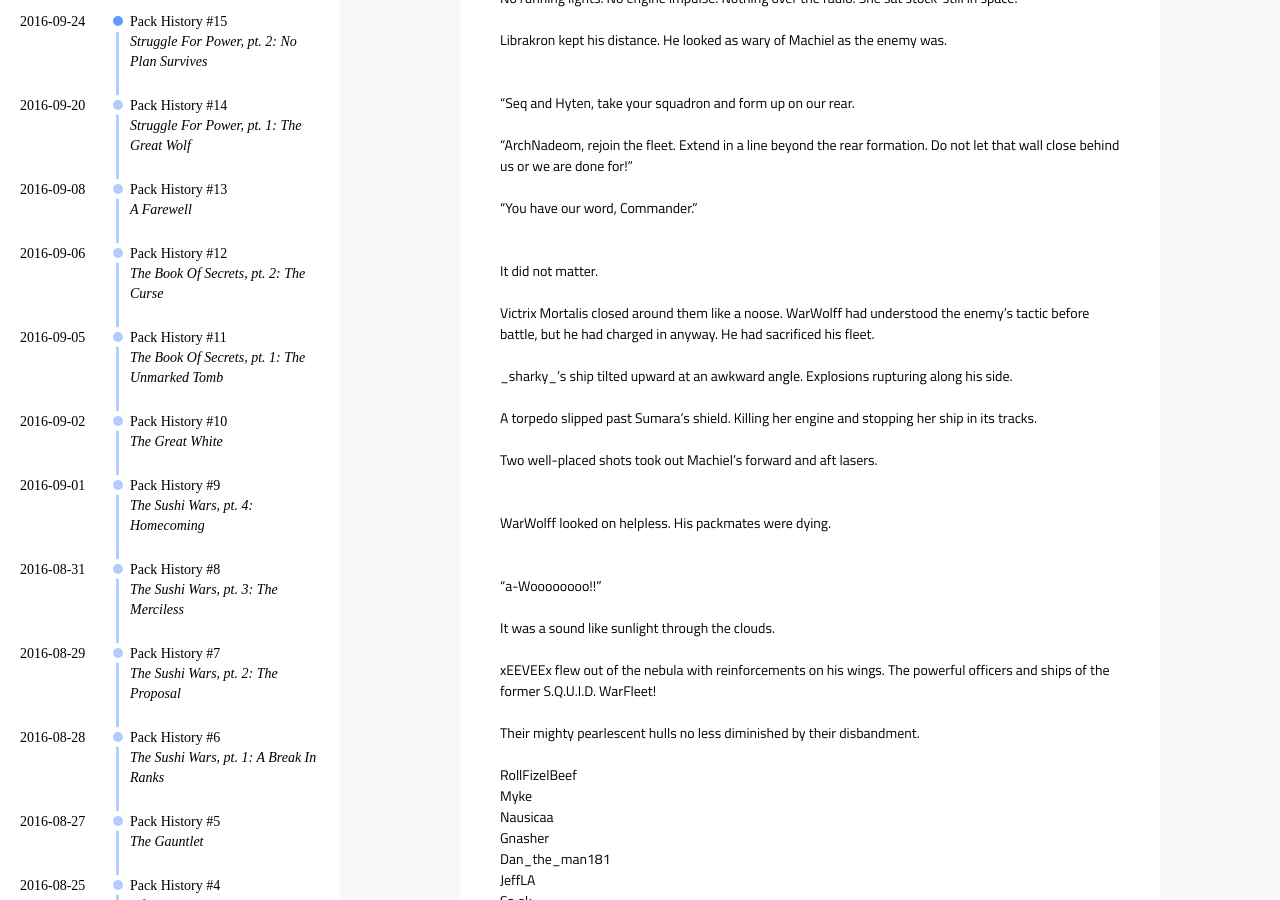
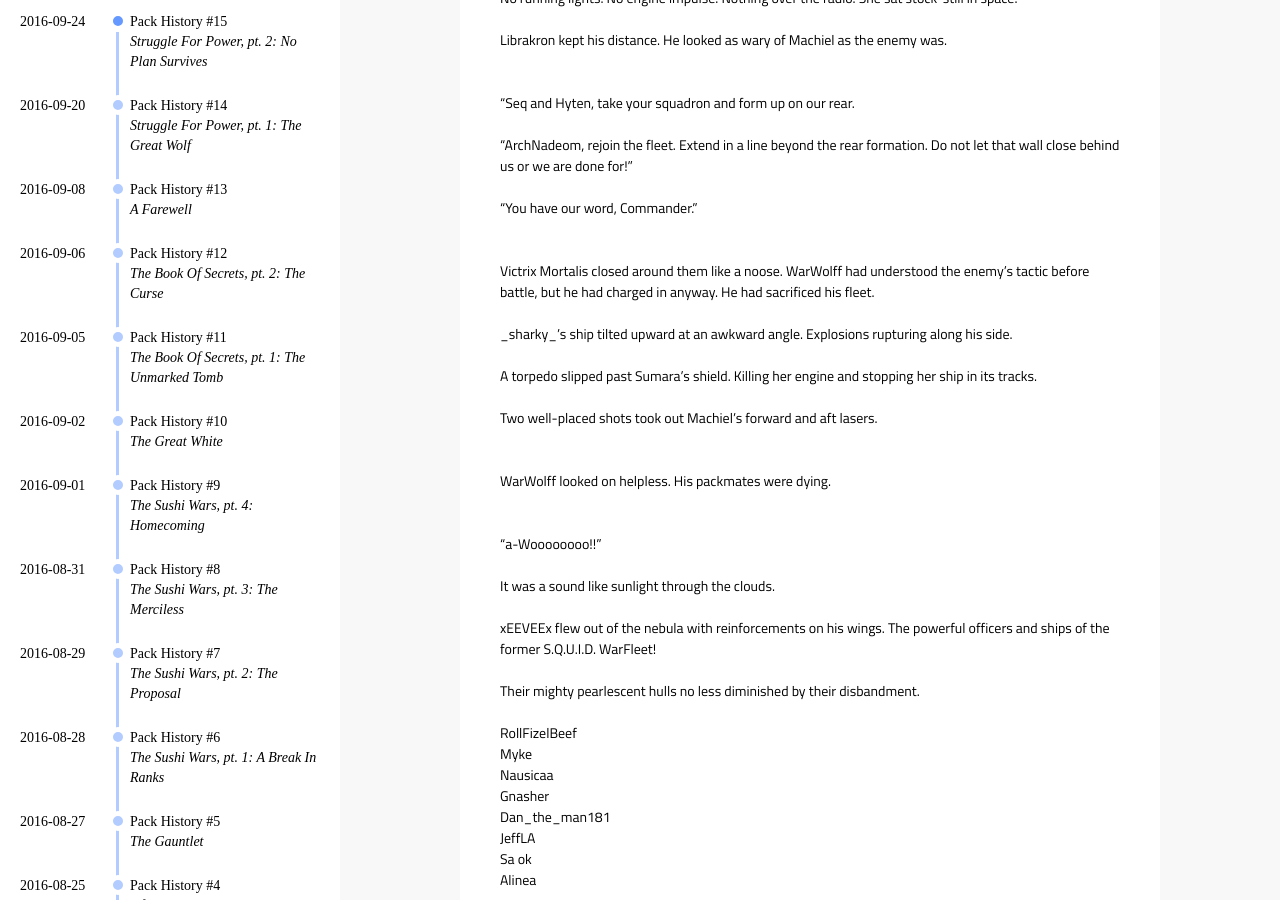
Before and after one commit to WolfpackPSS/wolfpackpss.github.io, a Jekyll site: the page built from _posts/2016-09-24-history-of-the-pack-no-plan-survives.md, in a window 1280 px wide and 900 px high, scrolled down 4834 px. Built offline with Jekyll 4.4.1, drawn with Linux system fonts in a browser that asks for light colours; comment, search, counter and statistics services are not loaded.

Commit message:
pack history 15, delete a line
delete one of the lines that seemed irrelevant

```diff
--- a/_posts/2016-09-24-history-of-the-pack-no-plan-survives.md
+++ b/_posts/2016-09-24-history-of-the-pack-no-plan-survives.md
@@ -194,8 +194,6 @@ Librakron kept his distance. He looked as wary of Machiel as the enemy was.
 "You have our word, Commander."
 &nbsp;
 
-It did not matter.
-
 Victrix Mortalis closed around them like a noose. WarWolff had understood the enemy's tactic before battle, but he had charged in anyway. He had sacrificed his fleet.
 
 \_sharky\_'s ship tilted upward at an awkward angle. Explosions rupturing along his side.
```
